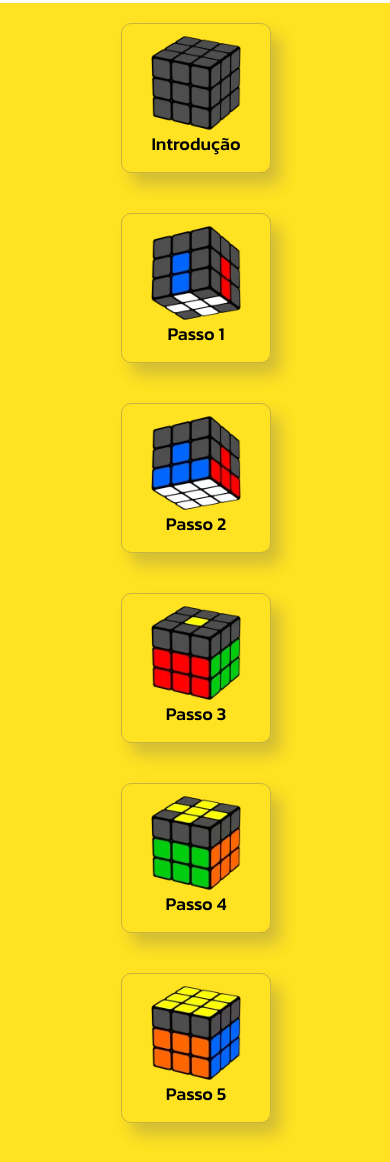
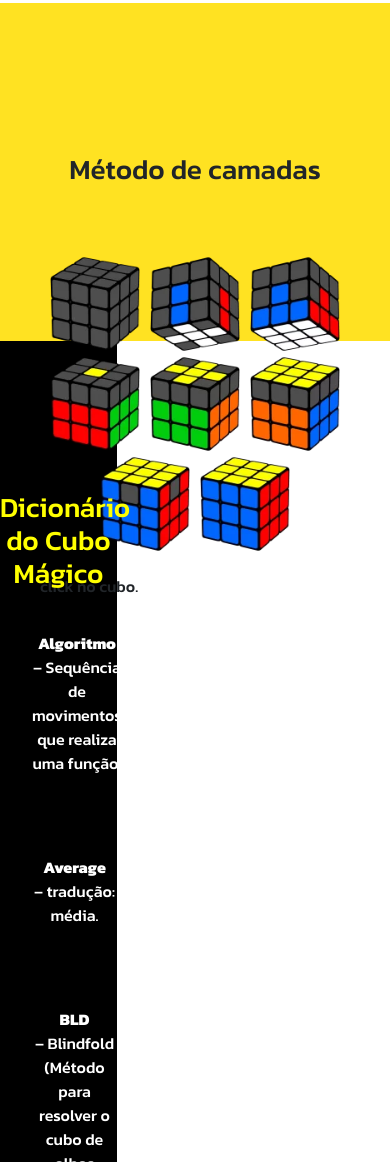
Before and after one commit to JoaoPedro0116/cubee3, a plain HTML site: page index.html in a window 390 px wide. Shown: the part 838-2000 px from the top of the page. Drawn offline with nearby package versions, Linux system fonts and the light colour scheme.

Commit message:
Add files via upload

```diff
--- a/index.html
+++ b/index.html
@@ -83,77 +83,57 @@
       <!-- section -->
 
       <section>
-       <div class="box-cube">
+        <h1>Método de camadas</h1>
+        <div class="flex-container">
+          <div class="flex-items"> <a href="https://youtu.be/tpCvQ_1MusA?si=t0ypD9x1iNlgwrGY" target="_blank"><img src="../img/cubo1.webp" id="img-cube"></a>
+            </div>
+          <div class="flex-items"><a href="https://youtu.be/NZ0fiPeegqQ?si=yNEi5-6J3miJrvVM" target="_blank"><img src="../img/passo1.webp" id="img-cube"></a>
+            </div>
+          <div class="flex-items"><a href="https://youtu.be/vmeev5F4yCY?si=iGLQ3J4YLl8ZK1ll" target="_blank"><img src="../img/passo2.webp" id="img-cube"></a>
+            </div>
+          <div class="flex-items"> <a href="https://youtu.be/ZXRB1WDF55k?si=GiUuGwNdRtmEv5C7" target="_blank"><img src="../img/passo03.webp" id="img-cube"></a>
+          </div>
+          <div class="flex-items"> <a href="https://youtu.be/ZXRB1WDF55k?si=GiUuGwNdRtmEv5C7" target="_blank"><img src="../img/passo04.webp" id="img-cube"></a>
+            </div>
+          <div class="flex-items"><a href="https://youtu.be/ZXRB1WDF55k?si=GiUuGwNdRtmEv5C7" target="_blank"><img src="../img/passo05.webp" id="img-cube"></a>
+           </div>
+          <div class="flex-items"><a href="https://youtu.be/XLMGU1Dya6E?si=VkyAfWHpsc0EsJfM" target="_blank"><img src="../img/passo06.webp" id="img-cube"></a>
+          </div>
+          <div class="flex-items"><a href="https://youtu.be/XLMGU1Dya6E?si=VkyAfWHpsc0EsJfM" target="_blank"><img src="../img/passo07.webp" id="img-cube"></a>
+          </div>
+       </div>
+      <p>click no cubo.</p>
+
+      </section>
+
+      <div class="dici">
+        <div class="o-secao">
+          <h1>Dicionário do Cubo Mágico</h1>
           <ul>
-          <a href="https://youtu.be/tpCvQ_1MusA?si=tDUVo6se_rhaXAPk" target="_blank">
-            <li>
-              <img src="../img/cubo1.webp" id="img-cube">
-              <h2>Introdução</h2>
-            </li>
-          </a>
 
-          <a href="https://youtu.be/NZ0fiPeegqQ?si=3XrivuTSHvUisZKK" target="_blank">
-            <li>
-              <img src="../img/passo1.webp" id="img-cube">
-              <h2>Passo 1</h2>
-            </li>
-          </a>
+            <li><b>Algoritmo </b><p> – Sequência de movimentos que realiza uma função.</p></li>
+            <li><b>Average </b><p>– tradução: média.</p></li>
+            <li><b>BLD </b><p>– Blindfold (Método para resolver o cubo de olhos vendados).<p></li>
+            <li><b>Big Cubes</b><p> – Cubos grandes (6x6x6, 7x7x7, 8x8x8, 9x9x9, …).</p></li>
+            <li><b>Budget </b><p>– Cubos que tem um bom preço.</p></li>
 
-          <a href="https://youtu.be/vmeev5F4yCY?si=8QnpWaycjKq2-KHF" target="_blank">
-             <li>
-            <img src="../img/passo2.webp" id="img-cube">
-            <h2>Passo 2</h2>
-          </li>
-          </a>
+            <li><b>Cross </b><p>– Cruz.</p></li>
+            <li><b>Corner </b><p>– Canto (quina).</p></li>
 
-          <a href="https://youtu.be/ZXRB1WDF55k?si=kE6JaKHtuhMSTa8S" target="_blank">
-                  <li>
-            <img src="../img/passo03.webp" id="img-cube">
-            <h2>Passo 3</h2>
-          </li>
+            <li><b>DNF </b><p>– Did Not Finish (quando o cubo não fica totalmente resolvido).</p></li>
 
-          </a>
-
-    <a href="https://youtu.be/lOpb-I8IMM4?si=BnK7iQRqB2aWOa_p" target="_blank">
-        <li>
-            <img src="../img/passo04.webp" id="img-cube">
-            <h2>Passo 4</h2>
-          </li>
-
-    </a>
-
-
-    <a href="https://youtu.be/qcc1Nkg997Q?si=f6xZUC2c0jW0pAAP" target="_blank">
-       <li>
-            <img src="../img/passo05.webp" id="img-cube">
-            <h2>Passo 5</h2>
-          </li>
-    </a>
-
-<a href="https://youtu.be/XLMGU1Dya6E?si=KM3ppxODAXYjZrlR" target="_blank">
-   <li>
-            <img src="../img/passo06.webp" id="img-cube">
-            <h2>Passo 6</h2>
-          </li>
-
-</a>
-<a href="https://youtu.be/S6DYESd71E4?si=zzBLYY_x1K5WfLqf" target="_blank">
-            <li>
-            <img src="../img/passo07.webp" id="img-cube">
-            <h2>Passo 7</h2>
-          </li>
-</a>
-
+            <li><b>Erno Rubik</b><p> – Criador do Cubo Mágico.</p></li>
+            <li><b>Fridrich </b><p>– Método de resolução avançado (CFOP).</p></li>
+            <li><b>F2L </b><p>– First Two Layers (Método que resolver as duas primeiras camadas).</p></li>
+            <li><b>Flagship </b><p>– Cubos top de linha, normalmente são cubos mais caros.</p></li>
+            <li><b>Jéssica Fridrich</b><p> – Criadora do método Fridrich.</p></li>
+            <li><b>Look Ahead</b><p> – Capacidade de realizar um movimento já prevendo o próximo.</p></li>
 
           </ul>
         </div>
+      </div>
 
 
-      </section>
-
-      <footer>
-      <h1>SITE EM DESENVOLVIMENTO...</h1>
-      </footer>
 
 </body>
 </html>
--- a/style.css
+++ b/style.css
@@ -115,11 +115,247 @@ li{
 
 section{
     width: 100%;
-    height: 300%;
+    height: 80%;
     background-color: rgb(255, 226, 34);
 
 }
+section p{
+    display: none;
+    text-align: left;
+    padding-left: 40px;
+    padding-top: 20px;
+}
 .box-cube {
+   display: flex;
+   justify-content: center;
+
+   align-items: center;
+   margin-left: -15px;
+   width: 100%;
+}
+.box-cube ul a{
+    display: flex;
+
+    justify-content: center;
+    align-items: center;
+    width: 100%;
+}
+section ul{
+    display: flex;
+    justify-content: center;
+    align-items: center;
+    flex-wrap: wrap;
+
+
+    width: 800px;
+}
+section ul li{
+    display: flex;
+    flex-direction:column;
+    justify-content: center;
+    align-items: center;
+    border: 1px solid rgba(108, 108, 108, 0.389);
+    box-shadow: 10px 12px 15px rgba(98, 98, 98, 0.281);
+    border-radius: 10px;
+    width: 150px;
+    height: 150px;
+    padding: 10px;
+
+    margin: 20px;
+    transition: 0.5s;
+
+
+}
+section ul li:hover{
+   transform: scale(1.1);
+
+
+}
+
+#img-cube{
+    width: 100px;
+}
+section ul li h2{
+    font-size: 18px;
+    text-align: center;
+}
+
+
+.flex-container {
+    display: flex;
+    flex-direction: row;
+    flex-wrap: wrap;
+    justify-content: center;
+    align-items: center;
+    align-content: center;
+    padding-top: 60px;
+
+  }
+
+  .flex-items:nth-child(1) {
+    display: block;
+    flex-grow: 0;
+    flex-shrink: 1;
+    flex-basis: auto;
+    align-self: auto;
+    order: 0;
+
+  }
+
+  .flex-items:nth-child(2) {
+    display: block;
+    flex-grow: 0;
+    flex-shrink: 1;
+    flex-basis: auto;
+    align-self: auto;
+    order: 0;
+  }
+
+  .flex-items:nth-child(3) {
+    display: block;
+    flex-grow: 0;
+    flex-shrink: 1;
+    flex-basis: auto;
+    align-self: auto;
+    order: 0;
+  }
+
+  .flex-items:nth-child(4) {
+    display: block;
+    flex-grow: 0;
+    flex-shrink: 1;
+    flex-basis: auto;
+    align-self: auto;
+    order: 0;
+  }
+
+.dici{
+    width: 100%;
+    background-color: rgb(0, 0, 0);
+    color: yellow;
+}
+.dici ul{
+    display: flex;
+    flex-direction: column;
+    justify-content: flex-start;
+    align-items:start;
+
+
+}
+.dici ul li{
+    color: white;
+}
+
+footer{
+    background-color: black;
+    color: white;
+    width: 100%;
+    height: 300px;
+}
+footer h1{
+    font-family: 1em;
+    text-align: center;
+    margin-top: -300px;
+}
+
+
+
+
+
+@media (max-width: 600px) {
+    #img-box{
+      width: 450px;
+      height: 250px;
+    }
+    .box h2{
+        font-size: 15px;
+        text-align: justify;
+        width: 85%;
+    }
+    #img-cube{
+        width: 85px;
+    }
+
+section{
+    width: 100%;
+    height: 60%;
+    background-color: rgb(255, 226, 34);
+
+}
+
+  }
+
+  @media (max-width: 500px) {
+    h1{
+
+
+    }
+    section p{
+        display: block;
+        text-align: left;
+        padding-left: 40px;
+        padding-top: 20px;
+    }
+    #img-box{
+      width: 400px;
+      height: 230px;
+      margin-top: -15px;
+    }
+    .box h2{
+        font-size: 15px;
+        text-align: justify;
+        width: 80%;
+        margin-top: 10px;
+    }
+
+  }
+  @media (max-width: 400px) {
+    #logo {
+        margin-top: -50px;
+        margin-left: -15px;
+    }
+    h1 {
+
+    }
+    .dici{
+       width: 30%;
+    }
+    .dici ul{
+        display: flex;
+        flex-wrap: wrap;
+text-align: center;
+        justify-content: flex-start;
+
+
+
+    }
+    .dici ul li{
+        color: white;
+        display: block;
+        margin-block-start: 2em;
+        margin-block-end: 2em;
+        margin-inline-start: 0px;
+        margin-inline-end: 0px;
+
+    }
+    ul li{
+        margn-right: 60px;
+    }
+
+
+
+
+    #img-box {
+        width: 350px;
+        height: 190px;
+        margin-top: -15px;
+    }
+    .box h2 {
+        font-size: 15px;
+        text-align: justify;
+        width: 90%;
+    }
+   .box-cube {
    display: flex;
    justify-content: center;
    align-items: center;
@@ -134,11 +370,15 @@ section{
 }
 section ul{
     display: flex;
+    flex-direction: row;
     justify-content: center;
     align-items: center;
     flex-wrap: wrap;
 
     width: 800px;
+}
+section{
+    height: 40%;
 }
 section ul li{
     display: flex;
@@ -171,128 +411,4 @@ section ul li h2{
     text-align: center;
 }
 
-footer{
-    background-color: black;
-    color: white;
-    width: 100%;
-    height: 300px;
 }
-footer h1{
-    font-family: 1em;
-    text-align: center;
-    margin-top: -300px;
-}
-@media (max-width: 600px) {
-    #img-box{
-      width: 450px;
-      height: 250px;
-    }
-    .box h2{
-        font-size: 15px;
-        text-align: justify;
-        width: 85%;
-    }
-    #img-cube{
-        width: 85px;
-    }
-
-section{
-    width: 100%;
-    height: 230%;
-    background-color: rgb(255, 226, 34);
-
-}
-
-  }
-
-  @media (max-width: 500px) {
-    h1{
-
-
-    }
-    #img-box{
-      width: 400px;
-      height: 230px;
-      margin-top: -15px;
-    }
-    .box h2{
-        font-size: 15px;
-        text-align: justify;
-        width: 80%;
-        margin-top: 10px;
-    }
-
-  }
-  @media (max-width: 400px) {
-    #logo {
-        margin-top: -50px;
-        margin-left: -15px;
-    }
-    h1 {
-
-    }
-    #img-box {
-        width: 350px;
-        height: 190px;
-        margin-top: -15px;
-    }
-    .box h2 {
-        font-size: 15px;
-        text-align: justify;
-        width: 90%;
-    }
-   .box-cube {
-   display: flex;
-   justify-content: center;
-   align-items: center;
-   margin-left: -15px;
-   width: 100%;
-}
-.box-cube ul a{
-    display: flex;
-    justify-content: center;
-    align-items: center;
-    width: 100%;
-}
-section ul{
-    display: flex;
-    justify-content: center;
-    align-items: center;
-    flex-wrap: wrap;
-
-    width: 800px;
-}
-section ul li{
-    display: flex;
-    flex-direction: column;
-    justify-content: center;
-    align-items: center;
-    border: 1px solid rgba(108, 108, 108, 0.389);
-    box-shadow: 10px 12px 15px rgba(98, 98, 98, 0.281);
-    border-radius: 10px;
-    width: 150px;
-    height: 150px;
-    padding: 10px;
-
-    margin: 20px;
-    transition: 0.5s;
-
-
-}
-section ul li:hover{
-   transform: scale(1.1);
-
-
-}
-
-#img-cube{
-    width: 100px;
-}
-section ul li h2{
-    font-size: 18px;
-    text-align: center;
-}
-footer{
-    display: none;
-}
-}
```
Lines whose indentation alone changed are shown as unchanged.
